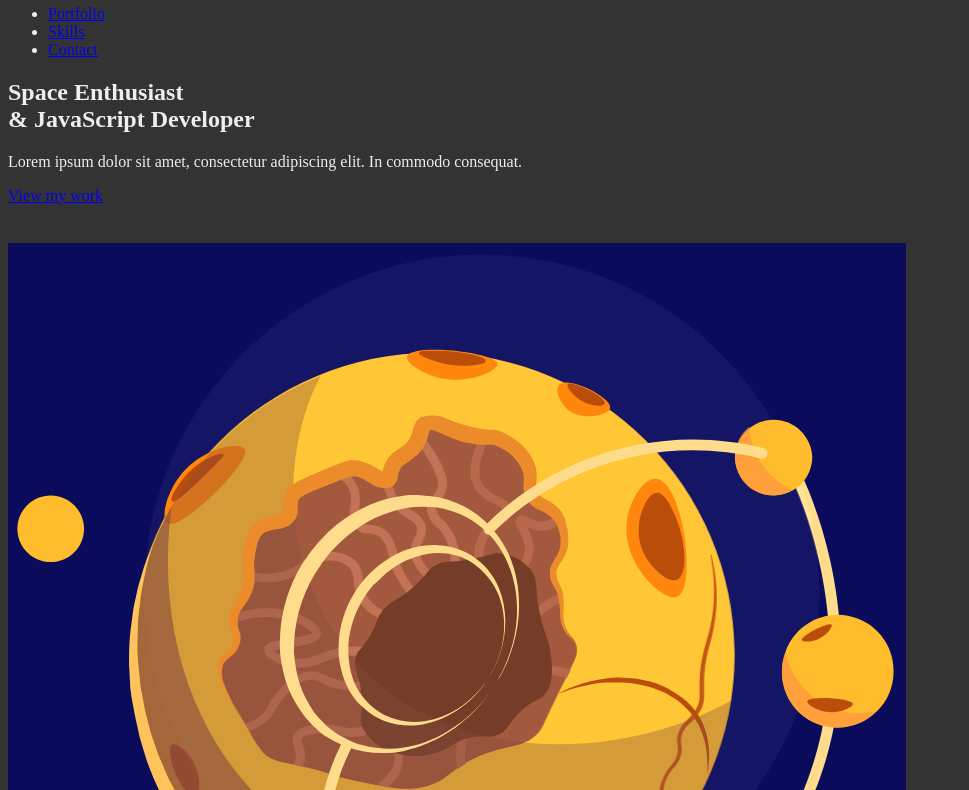
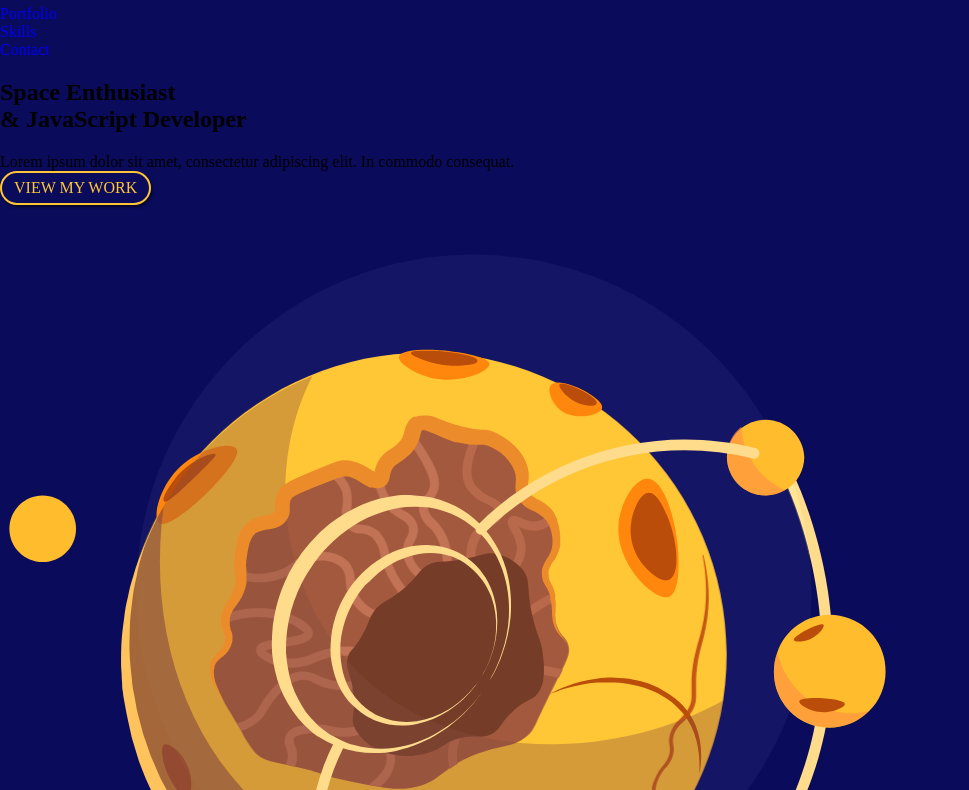
Before and after one commit to mehmet-emin-git/cosmo-junkies, a website built with Parcel: page src/index.html in a window 1280 px wide. Shown: the part 62-852 px from the top of the page, without its empty margins (0-969 px from the left). Built offline with nearby package versions, Linux system fonts and the light colour scheme.

Commit message:
setting up the basic styles

```diff
--- /dev/null
+++ b/src/scss/_global.scss
@@ -0,0 +1,44 @@
+// variables
+$primary-color: #fec636;
+$secondary-color: #0a0b5b;
+
+// reset default browser styles
+*,
+*::after,
+*::before {
+  box-sizing: border-box;
+}
+body,
+p,
+a,
+ul,
+li {
+  margin: 0;
+  padding: 0;
+  text-decoration: none;
+}
+li {
+  list-style-type: none;
+}
+
+// base styles
+body {
+  background: $secondary-color;
+  overflow-x: hidden;
+}
+
+.button {
+  background: none;
+  border: 2px solid $primary-color;
+  color: $primary-color;
+  padding: 6px 12px;
+  border-radius: 20px;
+  text-transform: uppercase;
+  box-shadow: 1px 2px 3px rgba(0, 0, 0, 0.6);
+  display: inline-block;
+
+  &:hover {
+    color: #222;
+    background: $primary-color;
+  }
+}
--- /dev/null
+++ b/src/scss/_media-queries.scss
@@ -0,0 +1,9 @@
+/* mobile styles */
+
+/* small tablet styles */
+@media screen and (min-width: 620px){
+
+}
+/* large tablet & laptop styles */
+
+/* Desktop tablet styles */
--- a/src/scss/main.scss
+++ b/src/scss/main.scss
@@ -1,7 +1,2 @@
-$bg-color: #333;
-$txt-color: #eee;
-
-body {
-  background-color: $bg-color;
-  color: $txt-color;
-}
+@import '_global';
+@import '_media-queries';
```
Also changed, not shown: README.md.
